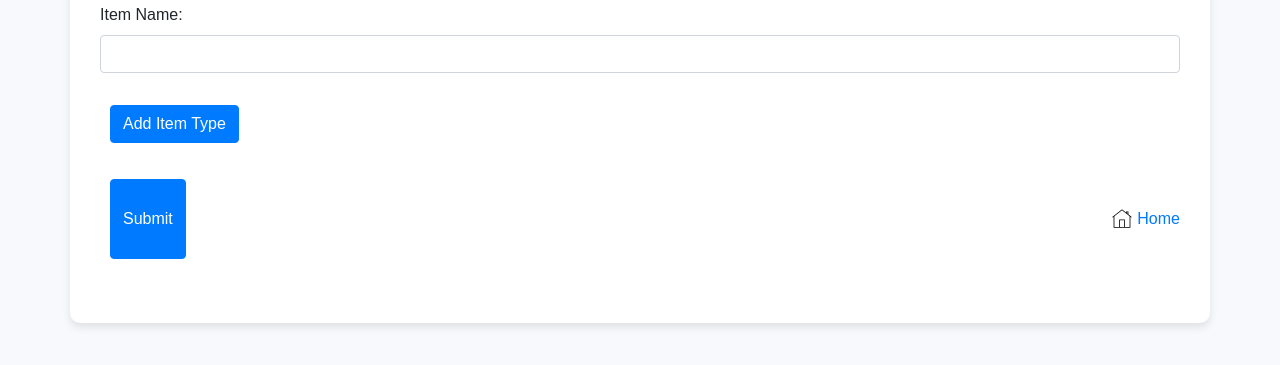
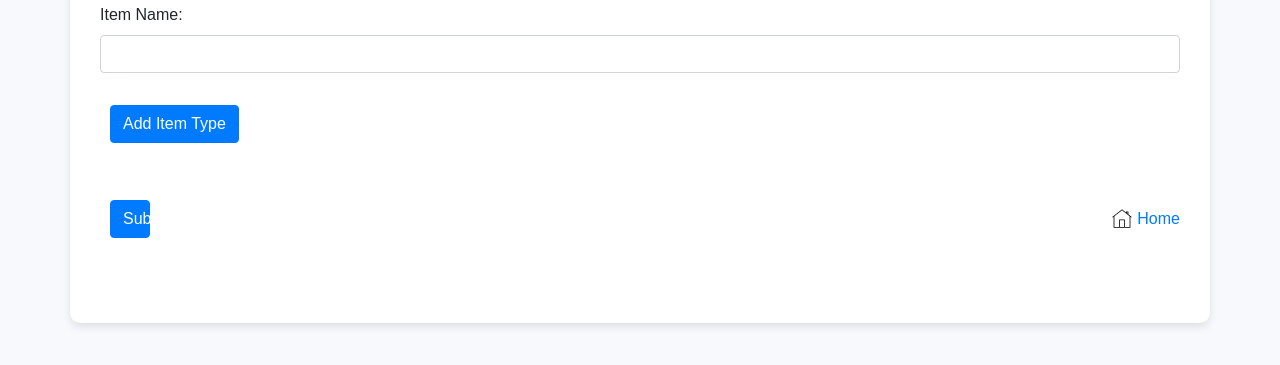
Before and after one commit to muhammedanshifpoothanari/cateringFrontend2, a website: page dataEntry.html in a window 1280 px wide. Shown: the part 163-528 px from the top of the page. Drawn offline with nearby package versions, Linux system fonts and the light colour scheme; some packages are replaced by stand-ins of ours; no server answers; a script that the page names is missing.

```diff
--- a/dataEntry.html
+++ b/dataEntry.html
@@ -117,8 +117,8 @@
                     }
                 </script>
             </div>
-            <div style="display: flex;justify-content: space-between;">
-                <button type="submit" class="btn btn-primary">Submit</button>
+            <div style="display: flex;justify-content: space-between;align-items: center;">
+                <button type="submit" class="btn btn-primary" style="max-width: 40px;">Submit</button>
                 <a href="dashboard"    style="border: #9D4BFF;">
                     <div style="display: flex;align-items: center;gap: 5px;">
                       <svg xmlns="http://www.w3.org/2000/svg" x="0px" y="0px" width="20" height="100" viewBox="0 0 50 50">
```
